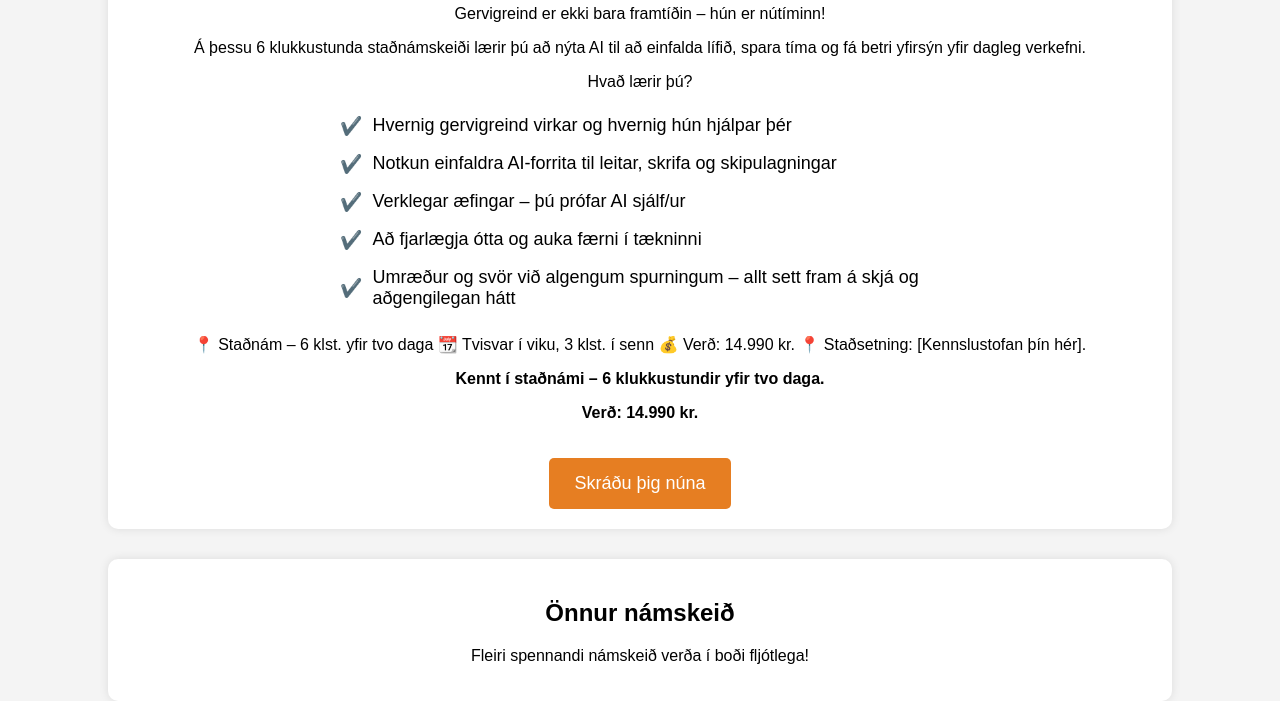
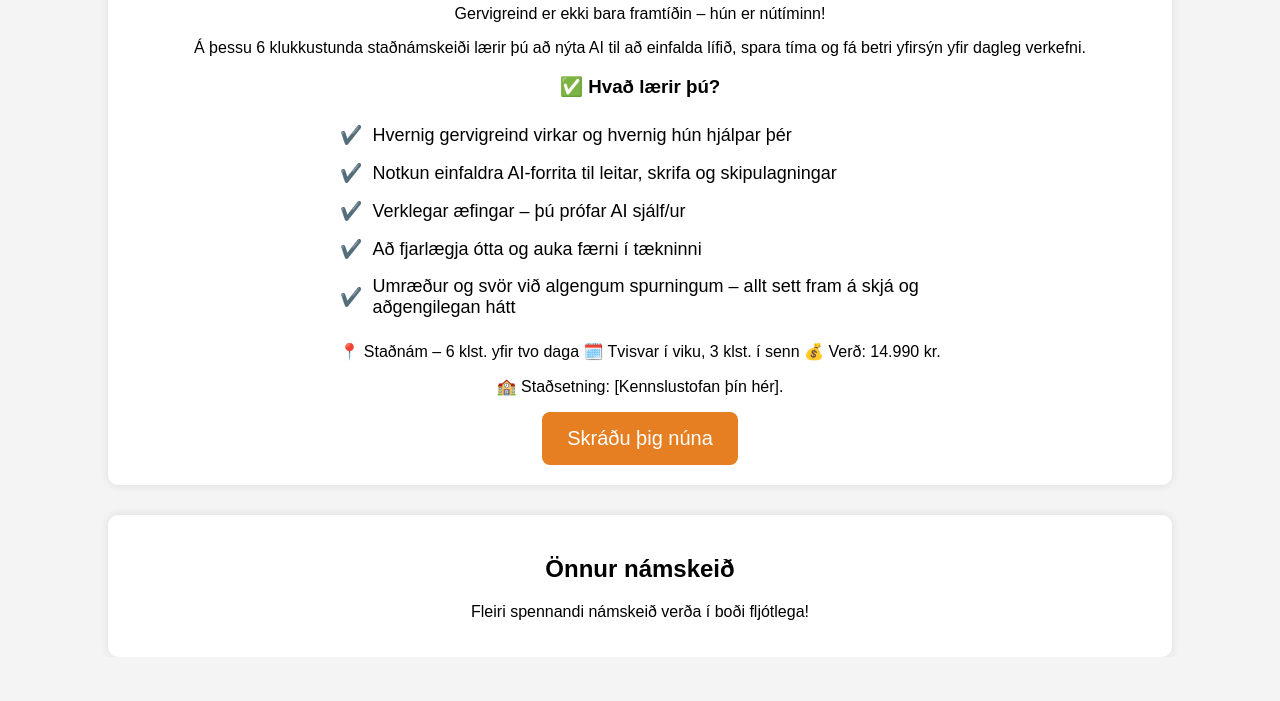
Before and after one commit to Tolvufraedslan/Tolvufraedslan.github.io, a plain HTML site: page index.html in a window 1280 px wide. Shown: the part 183-884 px from the top of the page. After the commit the page ends 840 px from the top, so only its background shows below. Drawn offline with Linux system fonts and the light colour scheme.

Commit message:
Update index.html

```diff
--- a/index.html
+++ b/index.html
@@ -5,26 +5,6 @@
     <meta name="viewport" content="width=device-width, initial-scale=1.0">
     <title>Tölvufræðslan Akureyri – Gervigreindarnámskeið</title>
     <style>
-.styled-list {
-    list-style-type: none;
-    padding: 0;
-    text-align: left;
-    max-width: 600px;
-    margin: auto;
-}
-
-.styled-list li {
-    font-size: 18px;
-    padding: 8px 0;
-    display: flex;
-    align-items: center;
-}
-
-.styled-list li::before {
-    content: "✔️";
-    margin-right: 10px;
-    color: #1d4f91;
-}
         body {
             font-family: Arial, sans-serif;
             margin: 0;
@@ -60,19 +40,37 @@
             color: white;
             padding: 15px 25px;
             text-decoration: none;
-            font-size: 18px;
-            border-radius: 5px;
+            font-size: 20px;
+            border-radius: 8px;
             display: inline-block;
-            margin-top: 20px;
+            transition: background 0.3s;
         }
         .button:hover {
             background: #d35400;
+        }
+        .styled-list {
+            list-style-type: none;
+            padding: 0;
+            text-align: left;
+            max-width: 600px;
+            margin: auto;
+        }
+        .styled-list li {
+            font-size: 18px;
+            padding: 8px 0;
+            display: flex;
+            align-items: center;
+        }
+        .styled-list li::before {
+            content: "✔️";
+            margin-right: 10px;
+            color: #1d4f91;
         }
     </style>
 </head>
 <body>
     <div class="header">
-        <img src="tf.jpg" alt="Tölvufræðslan Akureyri Logo" class="logo">
+        <img src="image.png" alt="Tölvufræðslan Akureyri Logo" class="logo">
         <h1>Tölvufræðslan Akureyri</h1>
     </div>
 
@@ -80,21 +78,19 @@
         <h2>Gervigreindarnámskeið</h2>
         <p>Gervigreind er ekki bara framtíðin – hún er nútíminn!</p>
         <p>Á þessu 6 klukkustunda staðnámskeiði lærir þú að nýta AI til að einfalda lífið, spara tíma og fá betri yfirsýn yfir dagleg verkefni.</p>
-        <p>Hvað lærir þú?
-            <ul class="styled-list">
-    <li> Hvernig gervigreind virkar og hvernig hún hjálpar þér</li>
-    <li> Notkun einfaldra AI-forrita til leitar, skrifa og skipulagningar</li>
-    <li> Verklegar æfingar – þú prófar AI sjálf/ur</li>
-    <li> Að fjarlægja ótta og auka færni í tækninni</li>
-    <li> Umræður og svör við algengum spurningum – allt sett fram á skjá og aðgengilegan hátt</li>
-</ul>
-            <br>
-          📍 Staðnám – 6 klst. yfir tvo daga
-            📆 Tvisvar í viku, 3 klst. í senn
-            💰 Verð: 14.990 kr.
-            📍 Staðsetning: [Kennslustofan þín hér].</p>
-        <p><strong>Kennt í staðnámi – 6 klukkustundir yfir tvo daga.</strong></p>
-        <p><strong>Verð: 14.990 kr.</strong></p>
+
+        <h3>✅ Hvað lærir þú?</h3>
+        <ul class="styled-list">
+            <li>Hvernig gervigreind virkar og hvernig hún hjálpar þér</li>
+            <li>Notkun einfaldra AI-forrita til leitar, skrifa og skipulagningar</li>
+            <li>Verklegar æfingar – þú prófar AI sjálf/ur</li>
+            <li>Að fjarlægja ótta og auka færni í tækninni</li>
+            <li>Umræður og svör við algengum spurningum – allt sett fram á skjá og aðgengilegan hátt</li>
+        </ul>
+
+        <p>📍 Staðnám – 6 klst. yfir tvo daga 🗓️ Tvisvar í viku, 3 klst. í senn 💰 Verð: 14.990 kr.</p>
+        <p>🏫 Staðsetning: [Kennslustofan þín hér].</p>
+
         <a href="#" class="button">Skráðu þig núna</a>
     </div>
 
```
